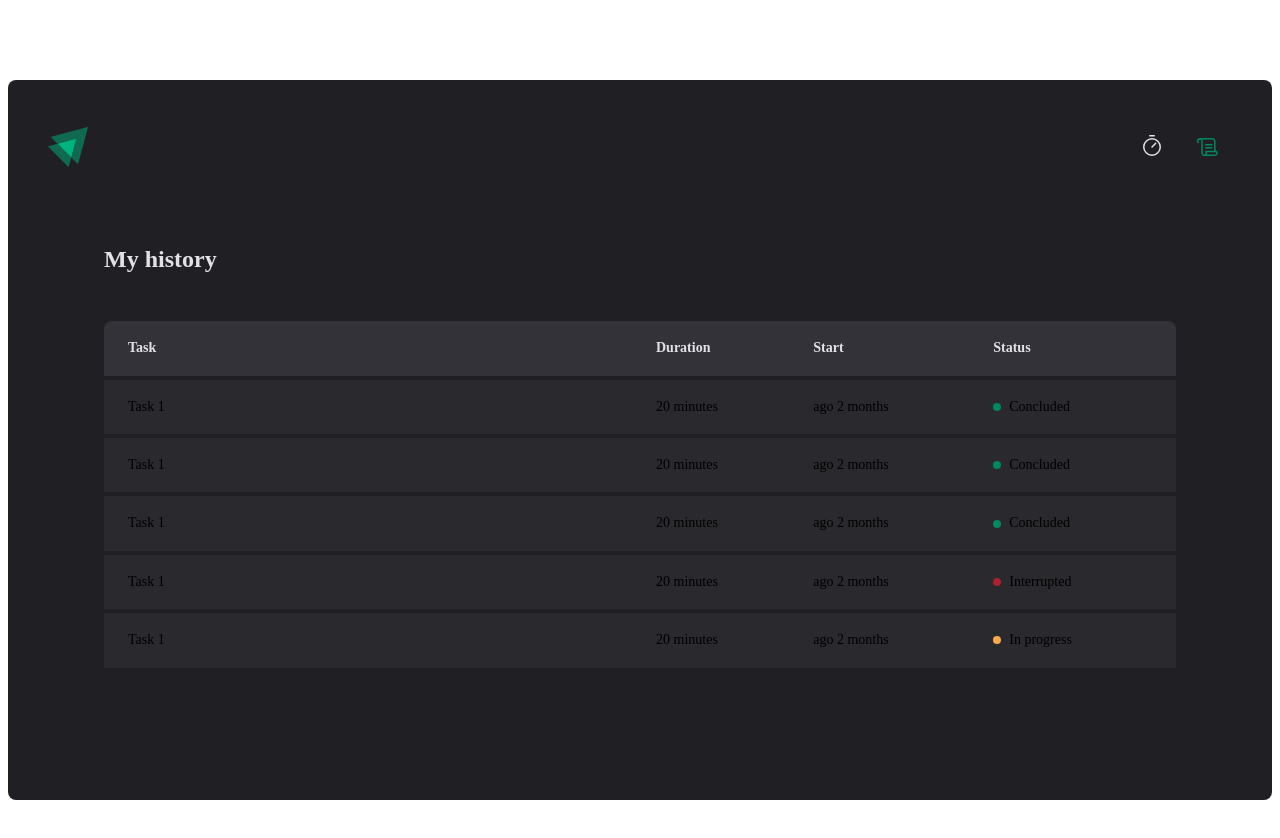
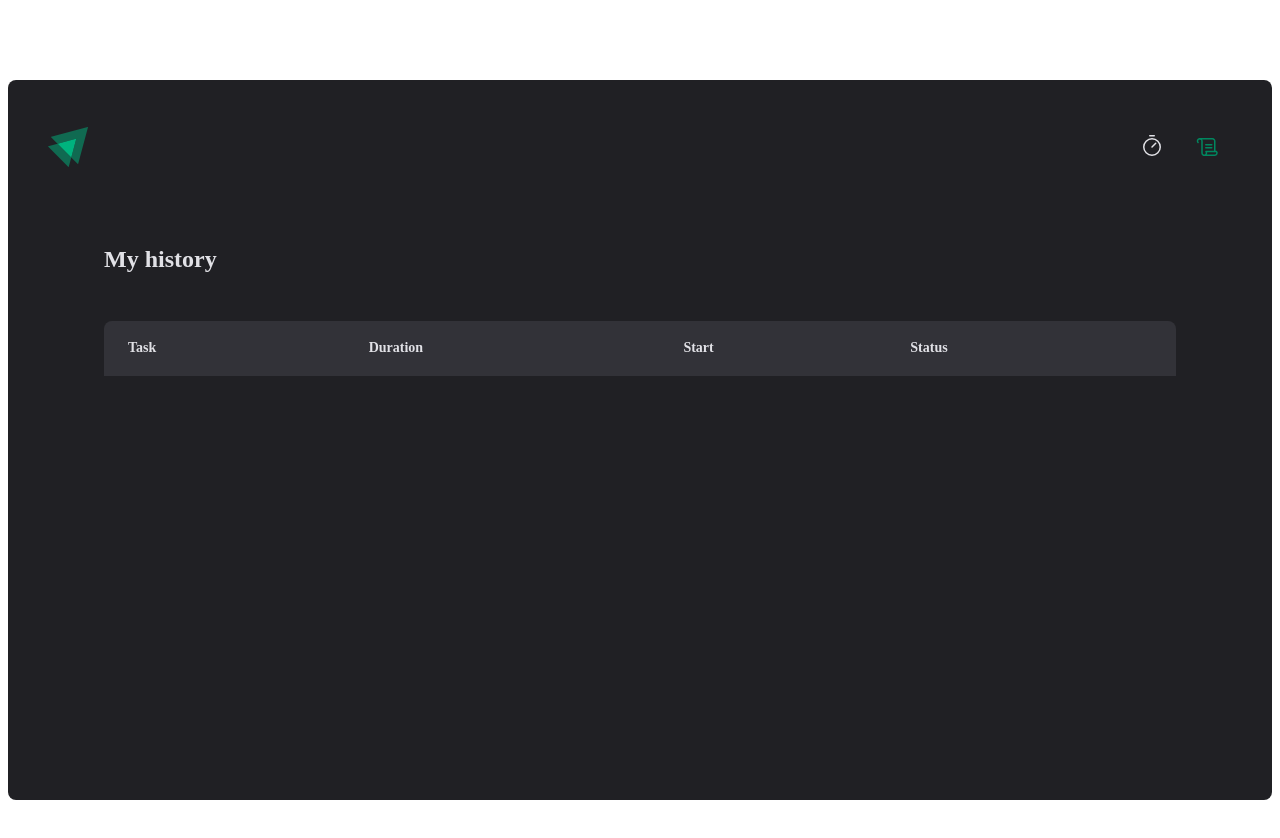
Before and after one commit to agleymelo/02-ignite-timer, a React app: page /history in a window 1280 px wide. Shown: the top 838 px of the page. Built offline with nearby package versions, Linux system fonts and the light colour scheme; the HTML template or start-up script is replaced by a standard one.

Commit message:
Contexto no React - Listagem do historico

```diff
--- a/src/pages/History/index.tsx
+++ b/src/pages/History/index.tsx
@@ -21,46 +21,28 @@
           </thead>
 
           <tbody>
-            <tr>
-              <td>Task 1</td>
-              <td>20 minutes</td>
-              <td>ago 2 months</td>
-              <td>
-                <Status statusColor="green">Concluded</Status>
-              </td>
-            </tr>
-            <tr>
-              <td>Task 1</td>
-              <td>20 minutes</td>
-              <td>ago 2 months</td>
-              <td>
-                <Status statusColor="green">Concluded</Status>
-              </td>
-            </tr>
-            <tr>
-              <td>Task 1</td>
-              <td>20 minutes</td>
-              <td>ago 2 months</td>
-              <td>
-                <Status statusColor="green">Concluded</Status>
-              </td>
-            </tr>
-            <tr>
-              <td>Task 1</td>
-              <td>20 minutes</td>
-              <td>ago 2 months</td>
-              <td>
-                <Status statusColor="red">Interrupted</Status>
-              </td>
-            </tr>
-            <tr>
-              <td>Task 1</td>
-              <td>20 minutes</td>
-              <td>ago 2 months</td>
-              <td>
-                <Status statusColor="yellow">In progress</Status>
-              </td>
-            </tr>
+            {cycles.map((cycle) => {
+              return (
+                <tr key={cycle.id}>
+                  <td>{cycle.task}</td>
+                  <td>{cycle.minutesAmount} minutes</td>
+                  <td>{cycle.startDate.toISOString()}</td>
+                  <td>
+                    {cycle.finishedDate && (
+                      <Status statusColor="green">Concluded</Status>
+                    )}
+
+                    {cycle.interruptedDate && (
+                      <Status statusColor="red">Interrupted</Status>
+                    )}
+
+                    {!cycle.finishedDate && !cycle.interruptedDate && (
+                      <Status statusColor="yellow">In progress</Status>
+                    )}
+                  </td>
+                </tr>
+              )
+            })}
           </tbody>
         </table>
       </HistoryList>
```
